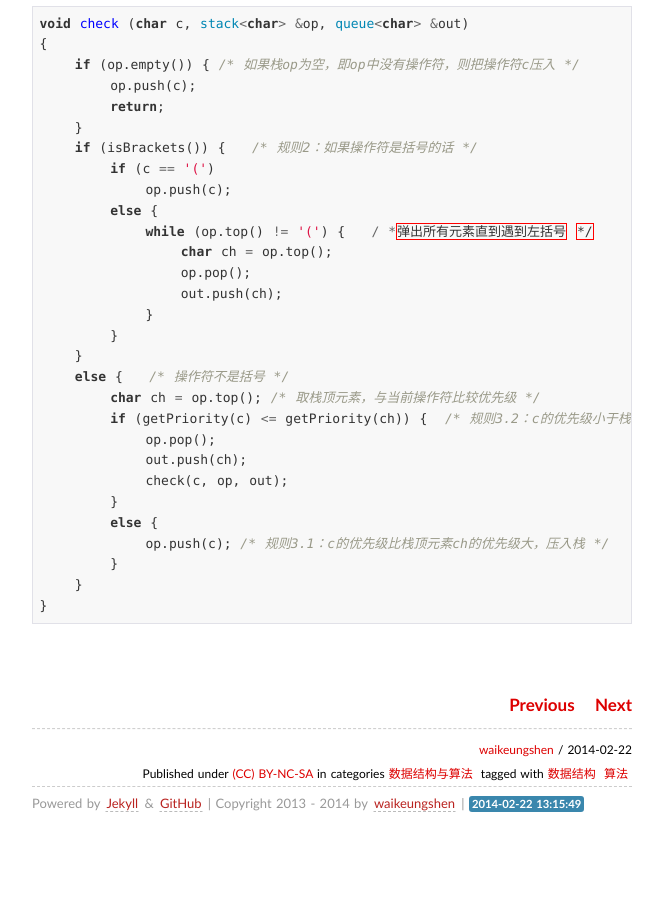
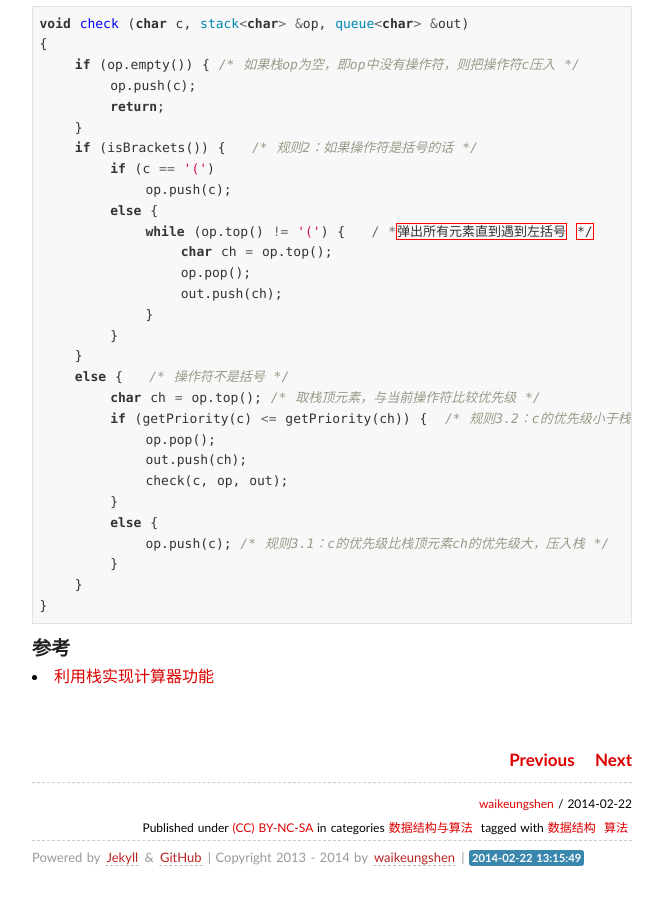
Before and after one commit to AndroidInternal/waikeung.github.com, a Jekyll site: the page built from _posts/2014-02-22-Infix_expression.md, in a window 1280 px wide and 900 px high, scrolled down 1613 px. Shown: the whole window, without its empty margins (308-971 px from the left). Built offline with Jekyll 4.4.1, drawn with Linux system fonts in a browser that asks for light colours; some web fonts are replaced; Markdown is read by kramdown in place of the engine named in the settings; before the commit the page ends 2459 px from its top, so only the background shows below that.

Commit message:
update infix_exp

````diff
--- a/_posts/2014-02-22-Infix_expression.md
+++ b/_posts/2014-02-22-Infix_expression.md
@@ -74,7 +74,6 @@ void ChangeToPostfix(queue<char> &str, stack<char> &op, queue<char> &out)
     }
 }
 ```
-
 单独把字符是操作符的处理作为一个函数
 
 ```c
@@ -108,3 +107,5 @@ void check (char c, stack<char> &op, queue<char> &out)
     }
 }
 ```
+###参考
+* [利用栈实现计算器功能](http://blog.csdn.net/mvpsendoh/article/details/6440835)
````
